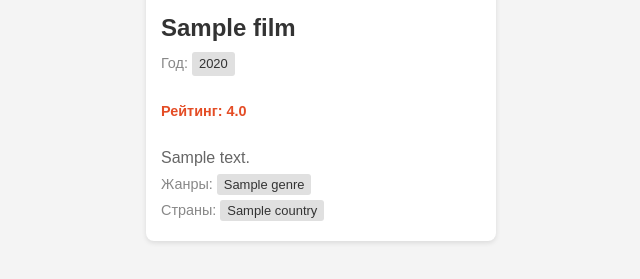
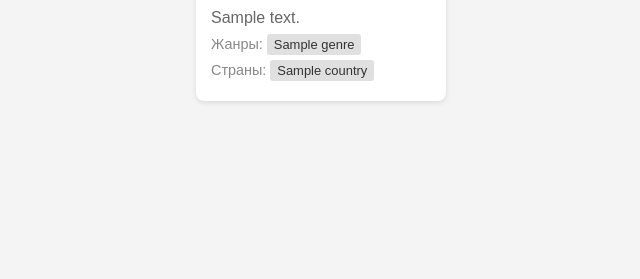
Before and after one commit to Spaceoceanoutlook/MovieLibrary, a FastAPI app: page / in a window 1280 px wide. Shown: the part 521-800 px from the top of the page, without its empty margins (319-959 px from the left). Run offline with FastAPI, Linux system fonts and the light colour scheme; tables that the repository leaves empty hold one stand-in row (values such as "Sample post").

Commit message:
fixed index.html

```diff
--- a/movielibrary/templates/index.html
+++ b/movielibrary/templates/index.html
@@ -24,14 +24,14 @@
                 background-color: #fff;
                 border-radius: 8px;
                 box-shadow: 0 2px 5px rgba(0, 0, 0, 0.1);
-                width: 350px;
+                width: 250px;
                 overflow: hidden;
                 display: flex;
                 flex-direction: column;
             }
             .film-card img {
                 width: 100%;
-                height: 500px;
+                height: 360px;
                 object-fit: cover;
                 display: block;
             }
```
